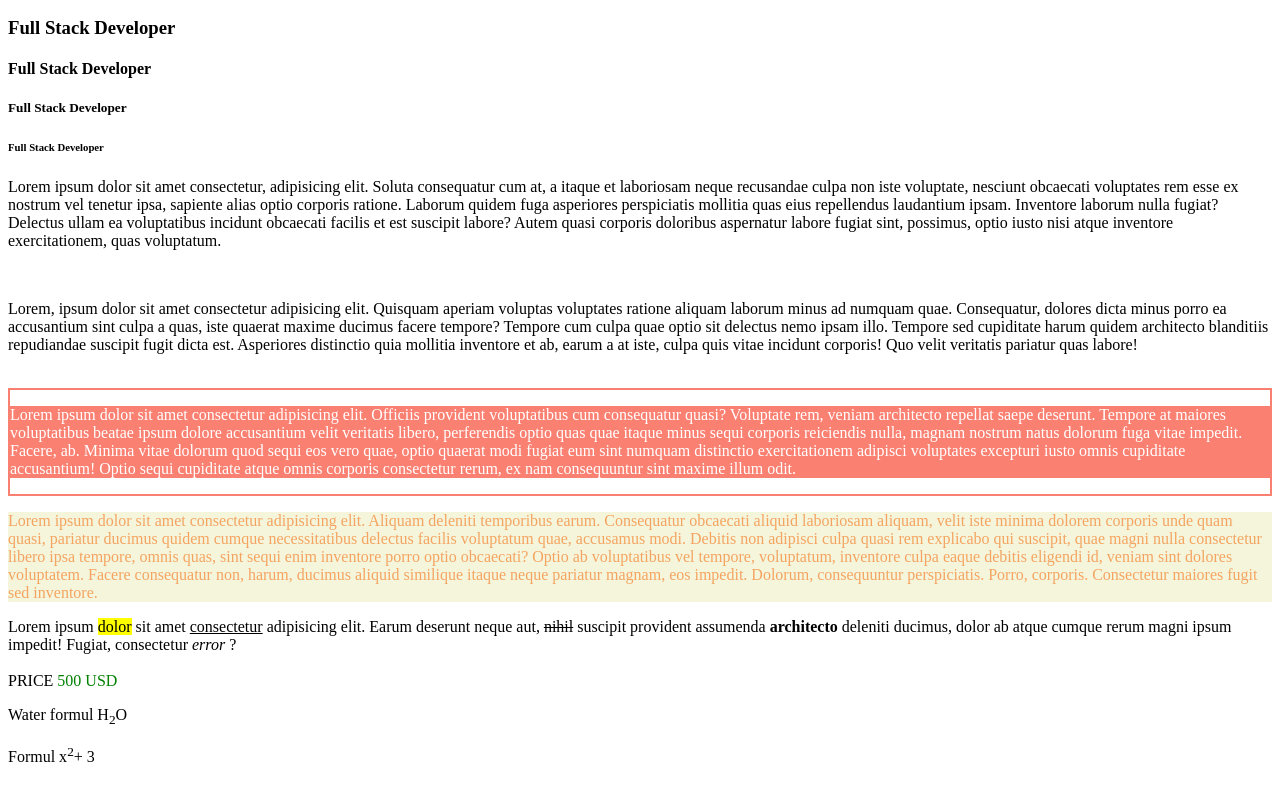
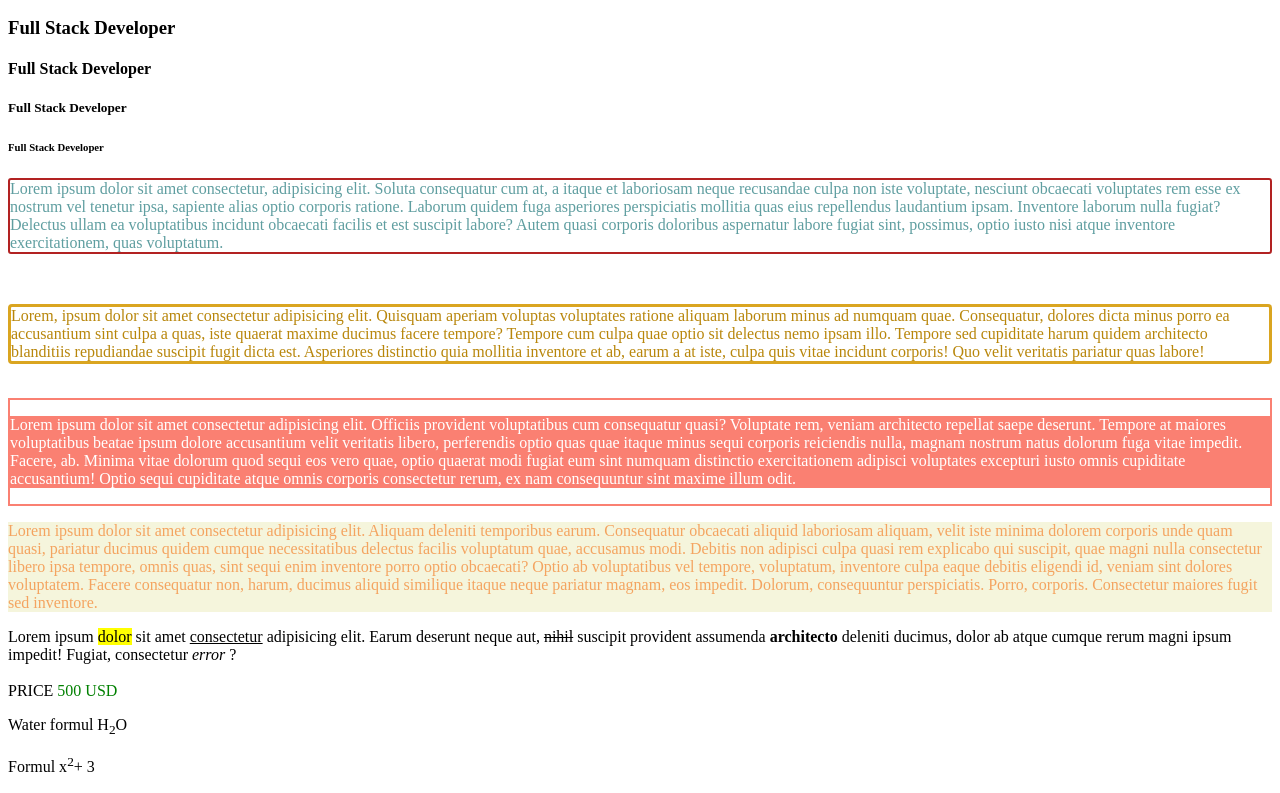
Before and after one commit to bugraozler911/My-IT-Education, a plain HTML site: page Html-Css/Html-Recap/recap.html in a window 1280 px wide. Shown: the part 110-903 px from the top of the page. Drawn offline with Linux system fonts and the light colour scheme.

Commit message:
Recap Css

```diff
--- a/Html-Css/Html-Recap/recap.html
+++ b/Html-Css/Html-Recap/recap.html
@@ -27,9 +27,9 @@
     <h4>Full Stack Developer</h4>
     <h5>Full Stack Developer</h5>
     <h6>Full Stack Developer</h6>
-    <p>Lorem ipsum dolor sit amet consectetur, adipisicing elit. Soluta consequatur cum at, a itaque et laboriosam neque recusandae culpa non iste voluptate, nesciunt obcaecati voluptates rem esse ex nostrum vel tenetur ipsa, sapiente alias optio corporis ratione. Laborum quidem fuga asperiores perspiciatis mollitia quas eius repellendus laudantium ipsam. Inventore laborum nulla fugiat? Delectus ullam ea voluptatibus incidunt obcaecati facilis et est suscipit labore? Autem quasi corporis doloribus aspernatur labore fugiat sint, possimus, optio iusto nisi atque inventore exercitationem, quas voluptatum.</p>
+    <p class="parone" >Lorem ipsum dolor sit amet consectetur, adipisicing elit. Soluta consequatur cum at, a itaque et laboriosam neque recusandae culpa non iste voluptate, nesciunt obcaecati voluptates rem esse ex nostrum vel tenetur ipsa, sapiente alias optio corporis ratione. Laborum quidem fuga asperiores perspiciatis mollitia quas eius repellendus laudantium ipsam. Inventore laborum nulla fugiat? Delectus ullam ea voluptatibus incidunt obcaecati facilis et est suscipit labore? Autem quasi corporis doloribus aspernatur labore fugiat sint, possimus, optio iusto nisi atque inventore exercitationem, quas voluptatum.</p>
     <br>
-    <p class="container">Lorem, ipsum dolor sit amet consectetur adipisicing elit. Quisquam aperiam voluptas voluptates ratione aliquam laborum minus ad numquam quae. Consequatur, dolores dicta minus porro ea accusantium sint culpa a quas, iste quaerat maxime ducimus facere tempore? Tempore cum culpa quae optio sit delectus nemo ipsam illo. Tempore sed cupiditate harum quidem architecto blanditiis repudiandae suscipit fugit dicta est. Asperiores distinctio quia mollitia inventore et ab, earum a at iste, culpa quis vitae incidunt corporis! Quo velit veritatis pariatur quas labore!</p><br>
+    <p class="partwo">Lorem, ipsum dolor sit amet consectetur adipisicing elit. Quisquam aperiam voluptas voluptates ratione aliquam laborum minus ad numquam quae. Consequatur, dolores dicta minus porro ea accusantium sint culpa a quas, iste quaerat maxime ducimus facere tempore? Tempore cum culpa quae optio sit delectus nemo ipsam illo. Tempore sed cupiditate harum quidem architecto blanditiis repudiandae suscipit fugit dicta est. Asperiores distinctio quia mollitia inventore et ab, earum a at iste, culpa quis vitae incidunt corporis! Quo velit veritatis pariatur quas labore!</p><br>
 
     <div id="container">
         <p class="paragraf">Lorem ipsum dolor sit amet consectetur adipisicing elit. Officiis provident voluptatibus cum consequatur quasi? Voluptate rem, veniam architecto repellat saepe deserunt. Tempore at maiores voluptatibus beatae ipsum dolore accusantium velit veritatis libero, perferendis optio quas quae itaque minus sequi corporis reiciendis nulla, magnam nostrum natus dolorum fuga vitae impedit. Facere, ab. Minima vitae dolorum quod sequi eos vero quae, optio quaerat modi fugiat eum sint numquam distinctio exercitationem adipisci voluptates excepturi iusto omnis cupiditate accusantium! Optio sequi cupiditate atque omnis corporis consectetur rerum, ex nam consequuntur sint maxime illum odit.</p>
--- a/Html-Css/Html-Recap/style.css
+++ b/Html-Css/Html-Recap/style.css
@@ -0,0 +1,10 @@
+.parone{
+    color: cadetblue;
+    border: 2px solid firebrick;
+    border-radius: 3px;
+}
+.partwo{
+    color: darkgoldenrod;
+    border: 3px solid goldenrod;
+    border-radius: 4px;
+}
```
